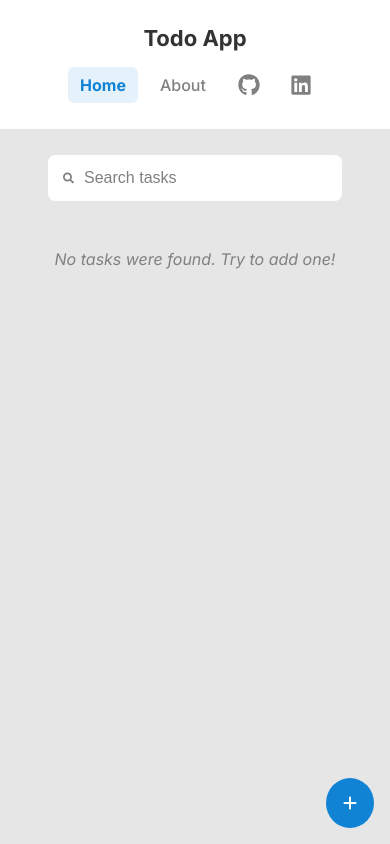
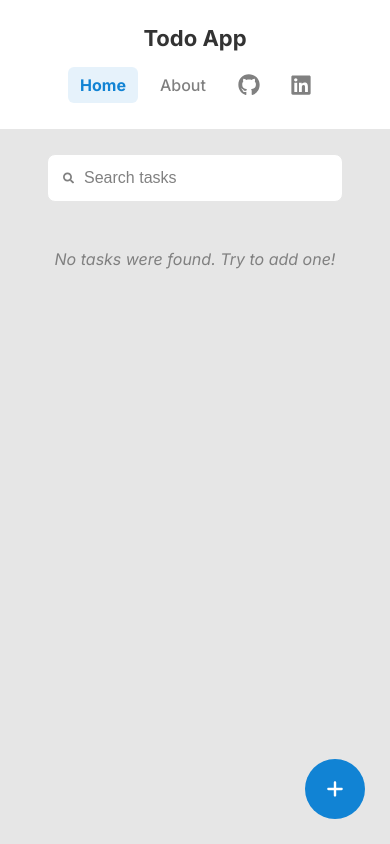
Before and after one commit to RicardoLopesFV/todo-website, a React (Vite) app: page / in a window 390 px wide. Built offline with nearby package versions, Linux system fonts and the light colour scheme.

Commit message:
mobile layout for add btn fix

```diff
--- a/src/components/TodoToolbar/index.scss
+++ b/src/components/TodoToolbar/index.scss
@@ -74,14 +74,14 @@
     @media (max-width: v.$bp-sm) {
       // ! Deixando o botão fixado no canto inferior direito da tela.
       position: fixed;
-      bottom: 1.6rem;
-      right: 1.6rem;
-      height: 50px;
-      width: 50px;
+      bottom: 3rem;
+      right: 3rem;
 
       // ! Para deixar o botão redondo.
-      padding: 1.6rem;
+      width: 5rem;
+      padding: 1.8rem;
       border-radius: 50%;
+      scale: 1.2;
     }
   }
 }
```
